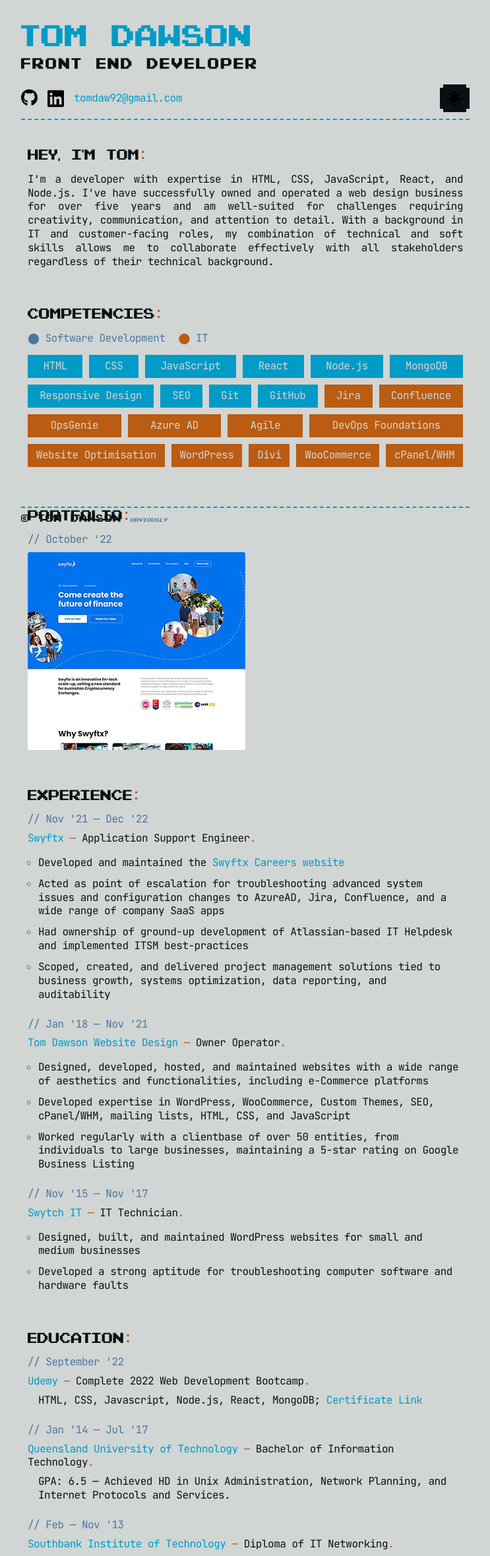
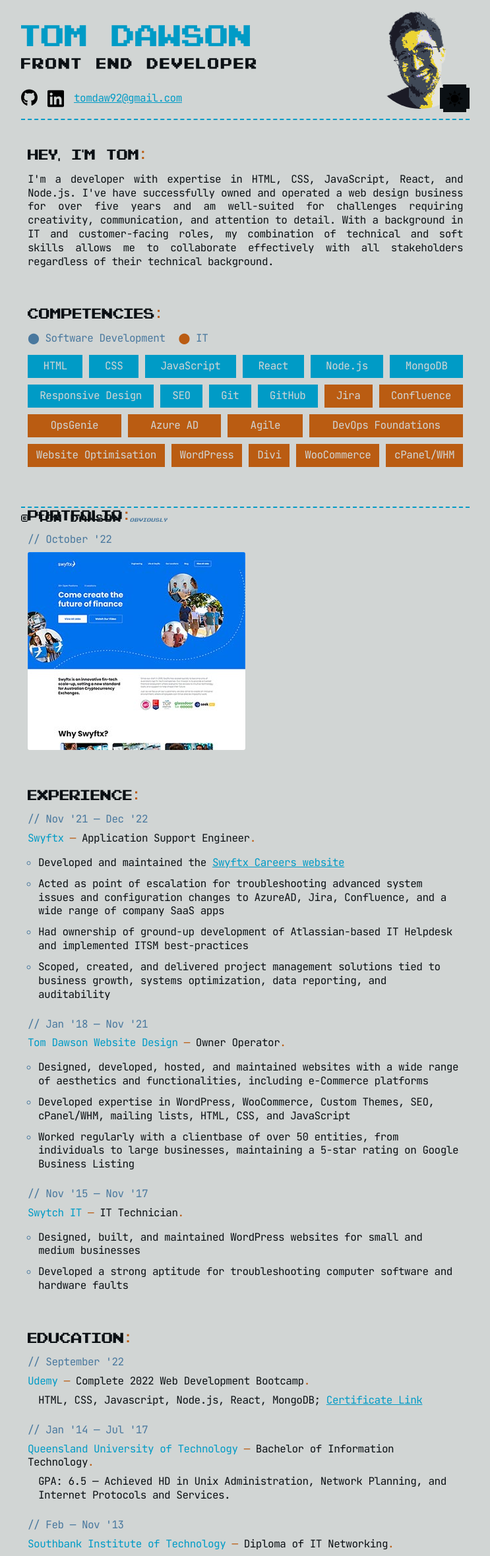
Before and after one commit to TomDawson/cv, a PHP site: page / in a window 1280 px wide. Shown: the top 2359 px of the page at 66% size, without its empty margins (268-1011 px from the left). Run offline with PHP 8.4, Linux system fonts and the light colour scheme.

Commit message:
add portrait to header

```diff
--- a/index.html
+++ b/index.html
@@ -62,6 +62,7 @@
             <text>Front End Developer</text>
           </svg>
         </h1>
+        <img id="portrait" src="images/pixel-tom-dark.png" />
       </header>
       <main class="container">
         <nav id="navbar">
--- a/styles/style.css
+++ b/styles/style.css
@@ -48,6 +48,7 @@ html[data-theme='dark'] {
 
   --primary-color: #AA9FFF; /* OK */
   --text-link: #AA9FFF;
+
   --text-link-hover: #6d65aa; /* OK */
 
   --text-title: #AA9FFF;
@@ -127,8 +128,6 @@ p {
   color: var(--text-title);
 }
 
-
-
 .p-subtitle::before {
   content: ' — ';
   font-size: 1em;
@@ -153,7 +152,7 @@ p {
 
 a {
   color: var(--text-title);
-  text-decoration: none;
+  /* text-decoration: none; */
 }
 
 a:hover {
@@ -339,6 +338,14 @@ h1 {
 
 header.container {
   padding-top:30px;
+}
+
+#portrait {
+  border-radius: 100%;
+  max-width: 150px;
+  position: absolute;
+  right: 0px;
+  top: 15px;
 }
 
 nav /* #navbar */ {
```
Also changed, not shown: images/pixel-tom-dark.png (added).
